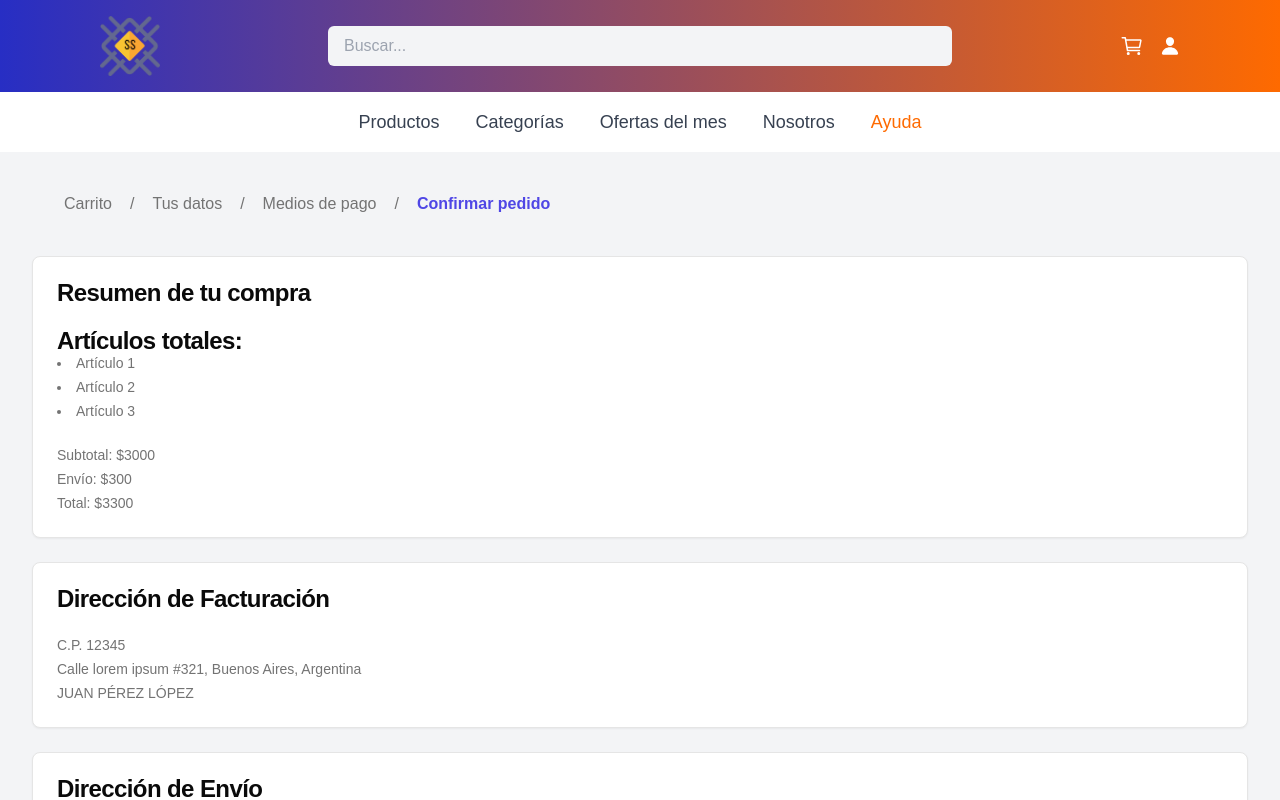
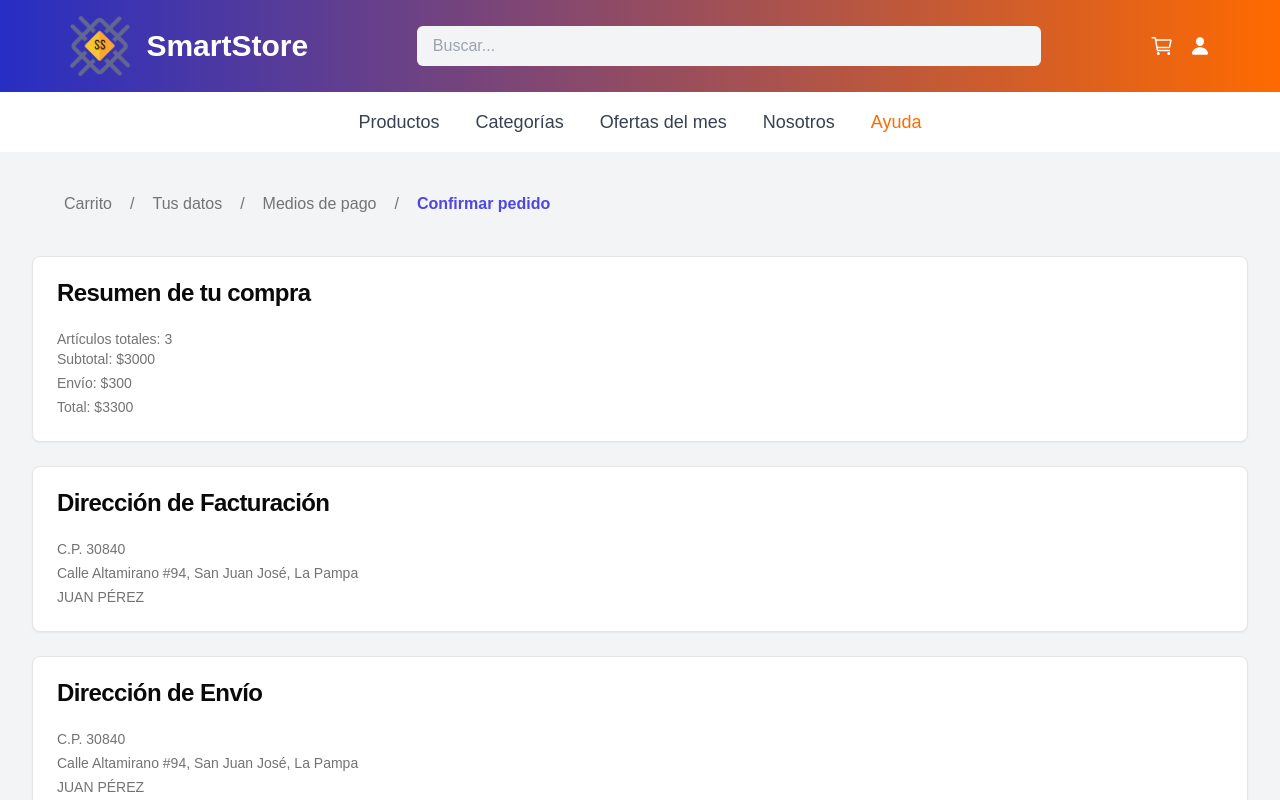
Before and after one commit to No-Country-simulation/s18-21-n-java-react, a Next.js app in the folder frontend/: page /checkout-confirm in a window 1280 px wide. Shown: the top 800 px of the page. Built offline with nearby package versions, Linux system fonts and the light colour scheme.

Commit message:
fix: Add site title and fix confirmation page

```diff
--- a/frontend/src/app/checkout-confirm/page.tsx
+++ b/frontend/src/app/checkout-confirm/page.tsx
@@ -1,4 +1,4 @@
-"use client"
+"use client";
 
 import ShoppingCartBreadcrumb from "@/components/Breadcrumb/Breadcrumb";
 import ContinueButton from "@/components/ContinueButton/ContinueButton";
@@ -7,7 +7,6 @@ import {
   Card,
   CardContent,
   CardDescription,
-  CardFooter,
   CardHeader,
   CardTitle,
 } from "@/components/ui/card";
@@ -23,17 +22,17 @@ export default function CheckoutConfirmPage() {
     {
       title: "Dirección de Facturación",
       details: [
-        "C.P. 12345",
-        "Calle lorem ipsum #321, Buenos Aires, Argentina",
-        "JUAN PÉREZ LÓPEZ",
+        "C.P. 30840",
+        "Calle Altamirano #94, San Juan José, La Pampa",
+        "JUAN PÉREZ",
       ],
     },
     {
       title: "Dirección de Envío",
       details: [
-        "C.P. 12345",
-        "Calle lorem ipsum #321, Buenos Aires, Argentina",
-        "JUAN PÉREZ LÓPEZ",
+        "C.P. 30840",
+        "Calle Altamirano #94, San Juan José, La Pampa",
+        "JUAN PÉREZ",
       ],
     },
   ];
@@ -48,19 +47,8 @@ export default function CheckoutConfirmPage() {
             <CardTitle>Resumen de tu compra</CardTitle>
           </CardHeader>
           <CardContent>
-            <CardTitle>Artículos totales:</CardTitle>
             <CardDescription>
-              <ul className="list-disc list-inside space-y-1">
-                {["Artículo 1", "Artículo 2", "Artículo 3"].map(
-                  (item, index) => (
-                    <li key={index}>{item}</li>
-                  )
-                )}
-              </ul>
-            </CardDescription>
-          </CardContent>
-          <CardFooter>
-            <CardDescription>
+              <div className="space-y-1">Artículos totales: 3</div>
               <ul className="space-y-1">
                 {orderSummary.map((item, index) => (
                   <li key={index}>
@@ -69,7 +57,7 @@ export default function CheckoutConfirmPage() {
                 ))}
               </ul>
             </CardDescription>
-          </CardFooter>
+          </CardContent>
         </Card>
 
         {/* Dirección de Facturación y Envío */}
@@ -97,7 +85,7 @@ export default function CheckoutConfirmPage() {
           </CardHeader>
           <CardContent>
             <CardDescription>
-              <span>Tarjeta de Débito/Crédito</span>
+              <span>Tarjeta de Débito/Crédito, terminación 3217</span>
             </CardDescription>
           </CardContent>
         </Card>
--- a/frontend/src/app/checkout-payment/page.tsx
+++ b/frontend/src/app/checkout-payment/page.tsx
@@ -22,7 +22,9 @@ export default function CheckoutPaymentPage() {
             <CardTitle>Elige tu medio de pago</CardTitle>
           </CardHeader>
           <CardContent>
-            <CardTitle className="mb-4">Tarjeta de Débito/Crédito</CardTitle>
+            <h3 className="m-2 text-xl">
+              Tarjeta de débito / crédito:
+            </h3>
 
             {/* Contenedor para las tarjetas */}
             <div className="grid grid-cols-1 sm:grid-cols-2 lg:grid-cols-3 gap-4">
@@ -66,7 +68,9 @@ export default function CheckoutPaymentPage() {
 
       {/* Botón para continuar */}
       <div className="flex justify-center mt-6 sm:justify-end">
-        <ContinueButton step="payment">Continuar con el resumen del pedido</ContinueButton>
+        <ContinueButton step="payment">
+          Continuar con el resumen del pedido
+        </ContinueButton>
       </div>
     </div>
   );
--- a/frontend/src/components/header/Header.tsx
+++ b/frontend/src/components/header/Header.tsx
@@ -8,7 +8,7 @@ export const Header = () => {
     <header className="bg-gradient-to-r from-primario to-secundario text-white p-4">
       <div className="flex items-center justify-between md:justify-around">
         {/* Logo con imagen ajustada */}
-        <Link href="/" className="flex items-center">
+        <Link href="/" className="flex items-center justify-start">
           <Image
             src="/Logotipo_tecnológico_minimalista__proyecto_blockchain-removebg-preview.png"
             alt="SmartStore Logo"
@@ -16,6 +16,7 @@ export const Header = () => {
             height={30} // Ajusta la altura
             className="object-contain" // Mantiene proporciones sin estirarse
           />
+          <span className="text-3xl pl-4 font-bold">SmartStore</span>
         </Link>
 
         {/* Barra de búsqueda */}
```
